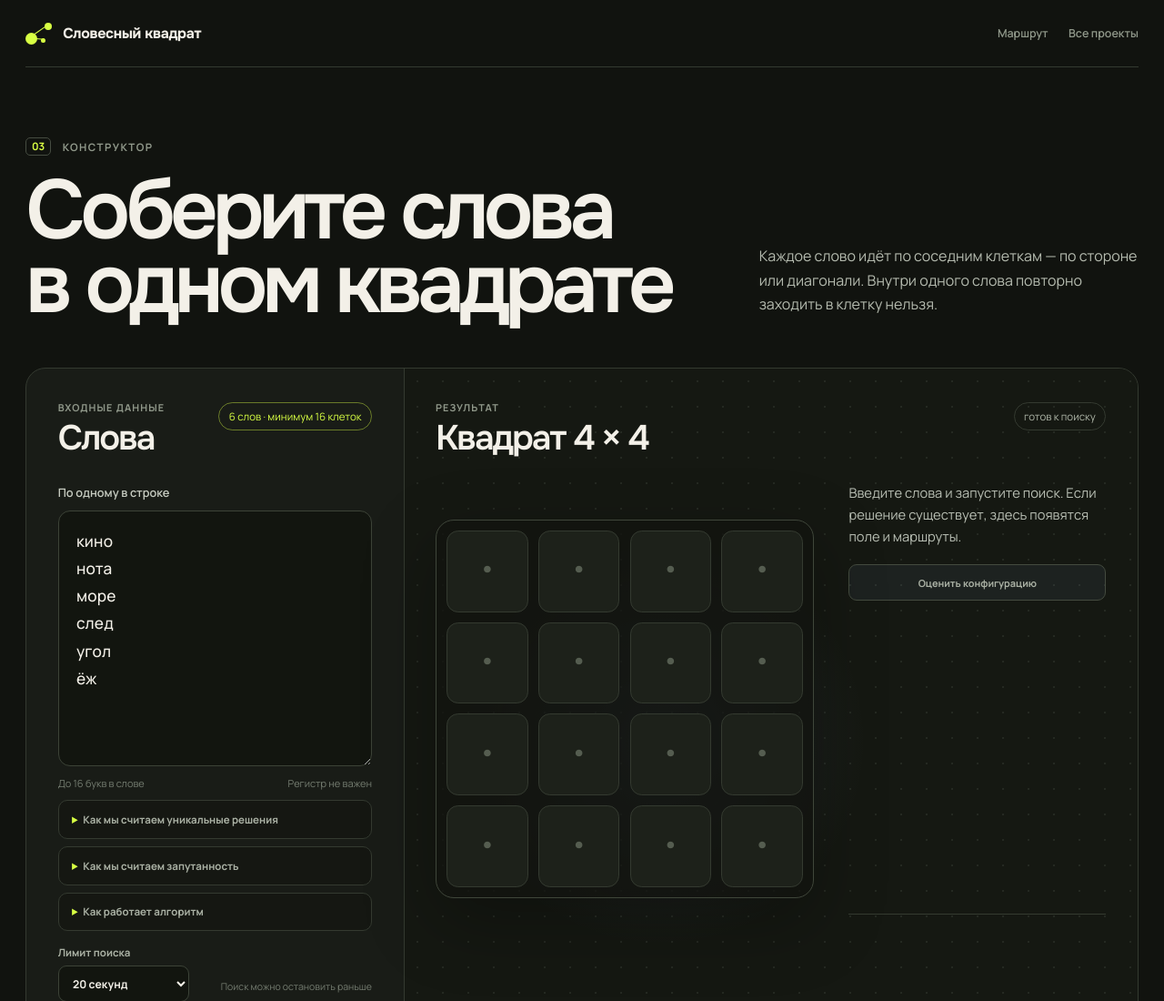
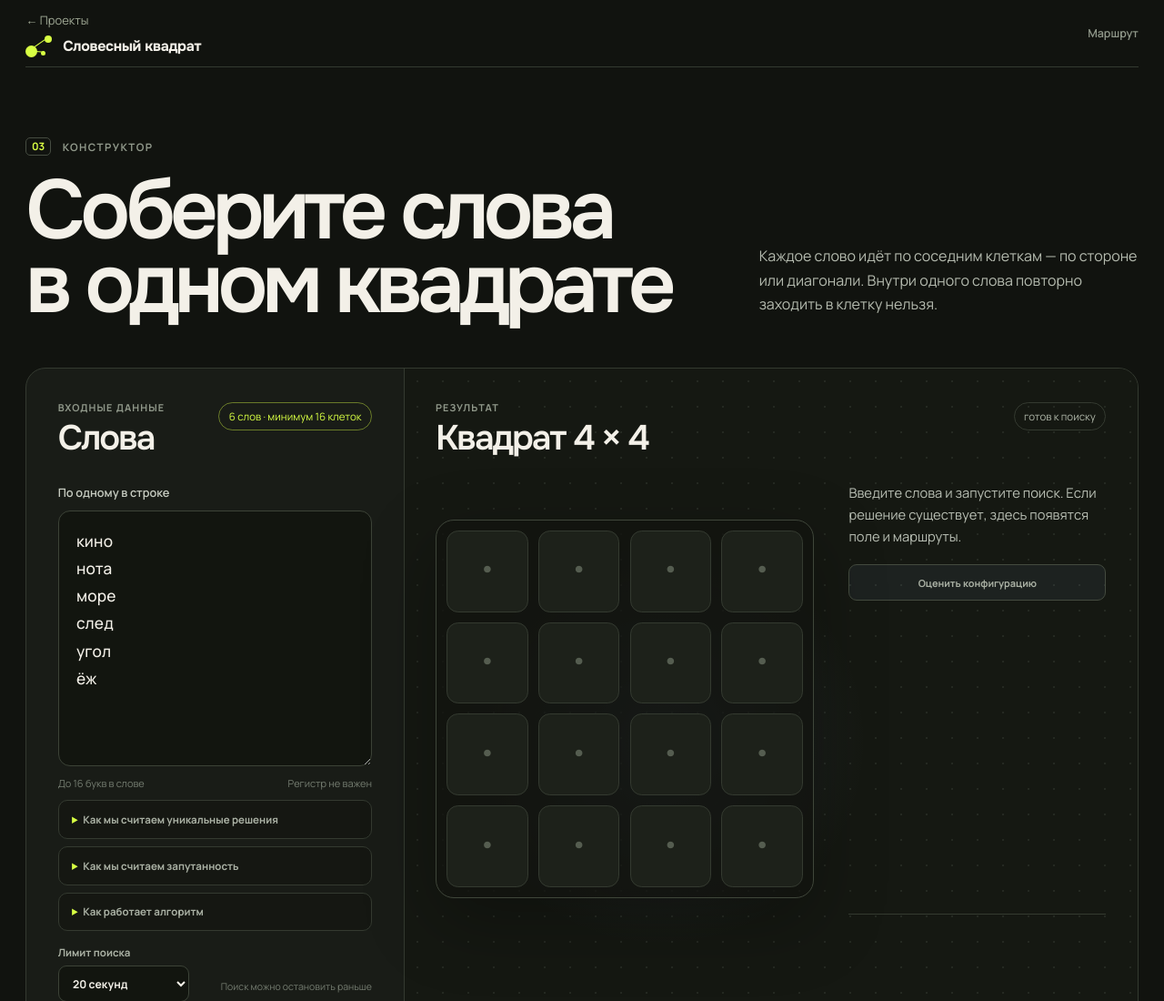
Before and after one commit to vikhrovvs/vikhrovvs.github.io, a website: page site/word-grid/index.html in a window 1280 px wide. Shown: the top 1100 px of the page at 91% size. Drawn offline with Linux system fonts and the light colour scheme.

Commit message:
Standardize project return links and document navigation rule

```diff
--- /dev/null
+++ b/site/project-nav.css
@@ -0,0 +1,26 @@
+/* Shared return navigation for every project page. */
+.project-heading {
+  display: grid;
+  justify-items: start;
+  gap: 4px;
+  min-width: 0;
+}
+
+a.projects-back {
+  display: inline-flex;
+  align-items: center;
+  min-height: 24px;
+  color: #a1aa96;
+  font: 400 13px/1.4 'Manrope', system-ui, sans-serif;
+  text-decoration: none;
+  white-space: nowrap;
+}
+
+a.projects-back:hover { color: #f3f0e8; text-decoration: underline; }
+a.projects-back:focus-visible { outline: 2px solid #d8ff43; outline-offset: 4px; border-radius: 2px; }
+
+@media (max-width: 540px) {
+  .topbar:has(.search) { grid-template-columns: auto minmax(0, 1fr) auto; }
+  .topbar:has(.search) .project-heading .brand { display: none; }
+  .topbar:has(.search) .game-link { display: none; }
+}
--- a/site/word-grid/index.html
+++ b/site/word-grid/index.html
@@ -15,17 +15,20 @@
     />
     <title>Словесный квадрат</title>
     <link rel="stylesheet" href="./styles.css?v=9" />
+    <link rel="stylesheet" href="../project-nav.css?v=1" />
   </head>
   <body>
     <div class="app-shell">
       <header class="topbar">
-        <a class="brand" href="../" aria-label="Вернуться к проектам">
-          <span class="brand-mark" aria-hidden="true"><i></i><i></i><i></i></span>
-          <span>Словесный квадрат</span>
-        </a>
+        <div class="project-heading">
+          <a class="projects-back" href="../">← Проекты</a>
+          <a class="brand" href="./">
+            <span class="brand-mark" aria-hidden="true"><i></i><i></i><i></i></span>
+            <span>Словесный квадрат</span>
+          </a>
+        </div>
         <nav aria-label="Навигация">
           <a href="../word-route/">Маршрут</a>
-          <a href="../">Все проекты</a>
         </nav>
       </header>
 
```
Also changed, not shown: AGENTS.md (+1 -0 lines), MEMORY.md (+2 -0 lines), site/anagrams/index.html (+8 -4 lines), site/ladder-graph/index.html (+2 -1 lines), site/word-route/index.html (+8 -4 lines), README.md.
